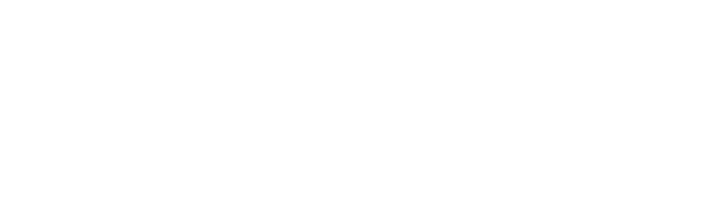
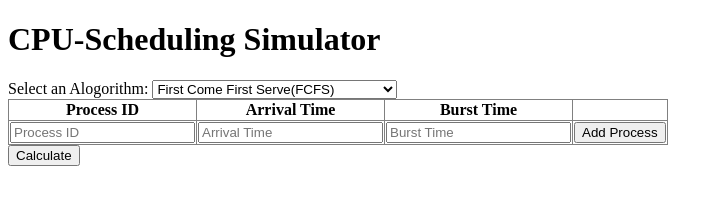
Before and after one commit to Maheshr52/CPU-Scheduling, a plain HTML site: page index.html in a window 1280 px wide. Shown: the whole page, without its empty margins (0-723 px from the left). Drawn offline with Linux system fonts and the light colour scheme.

Commit message:
Html input container completed

```diff
--- a/index.html
+++ b/index.html
@@ -4,8 +4,51 @@
     <meta charset="UTF-8">
     <meta name="viewport" content="width=device-width, initial-scale=1.0">
     <title>Document</title>
+
 </head>
 <body>
-
+    <div id="inputContainer">
+        <h1>CPU-Scheduling Simulator</h1>
+        <form action="#">
+            <div id="algoContainer">
+                <label for="alogorithm">Select an Alogorithm:</label>
+                <select id="alogorithm">
+                    <option value="fcfs">First Come First Serve(FCFS)</option>
+                    <option value="sjf">Shortest Job First(SJF)</option>
+                    <option value="srtf">Shortest Remaining Time First(SRTF)</option>
+                    <option value="prio1">Priority(Non-Preemptive)</option>
+                    <option value="prio2">Priority(Preemptive)</option>
+                    <option value="rr">Round Robin(RR)</option>
+                </select>
+            </div>
+            <div id="process">
+                <table border="1" style="border-collapse: collapse;">
+                    <thead>
+                        <th>Process ID</th>
+                        <th>Arrival Time</th>
+                        <th>Burst Time</th>
+                    </thead>
+                    <tr>
+                        <td>
+                            <label for="processId1"></label>
+                            <input type="text" id="processId1" placeholder="Process ID">
+                        </td>
+                        <td>
+                            <label for="arrivalTime1"></label>
+                            <input type="number" id="processId1" placeholder="Arrival Time">
+                        </td>
+                        <td>
+                            <label for="burstTime1"></label>
+                            <input type="number" id="processId1" placeholder="Burst Time">
+                        </td>
+                        <td>
+                            <input type="button" value="Add Process">
+                        </td>
+                    </tr>
+                </table>
+            </div>
+            <input type="button" value="Calculate">
+          </form>
+    </div>
 </body>
 </html>
```
